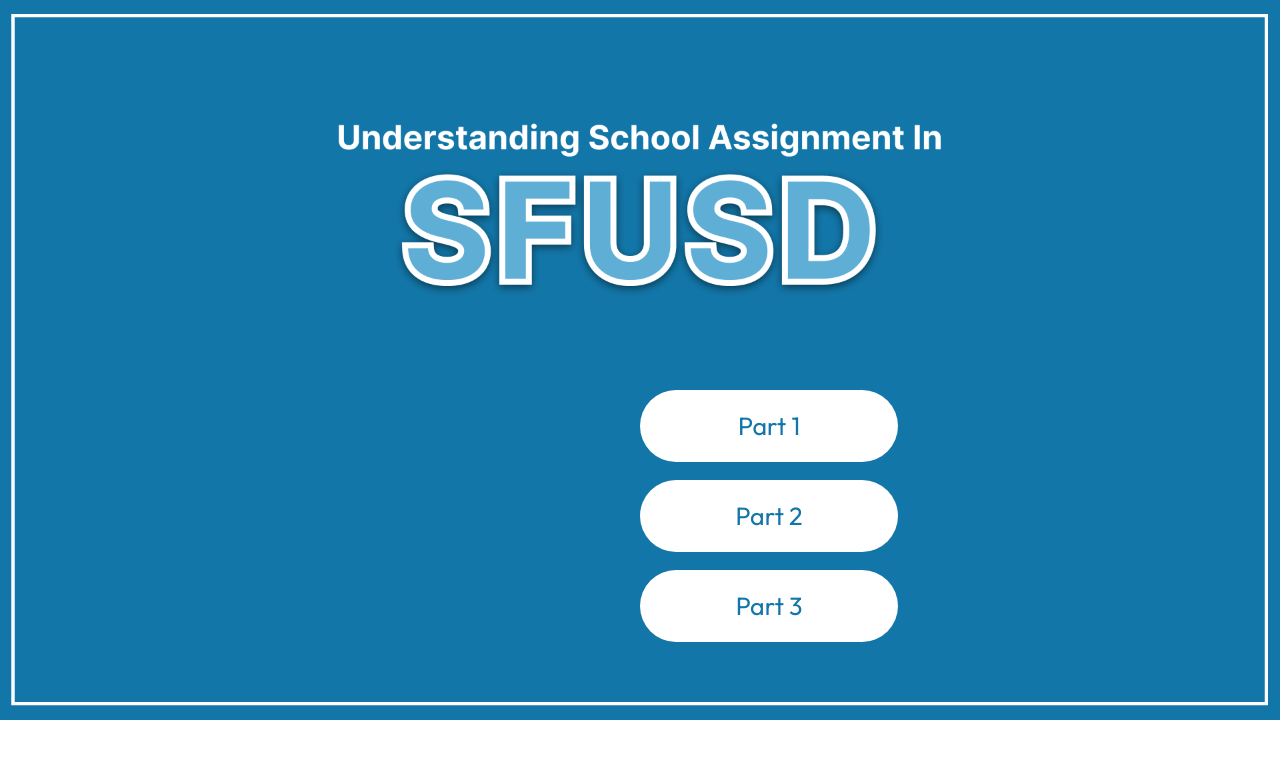
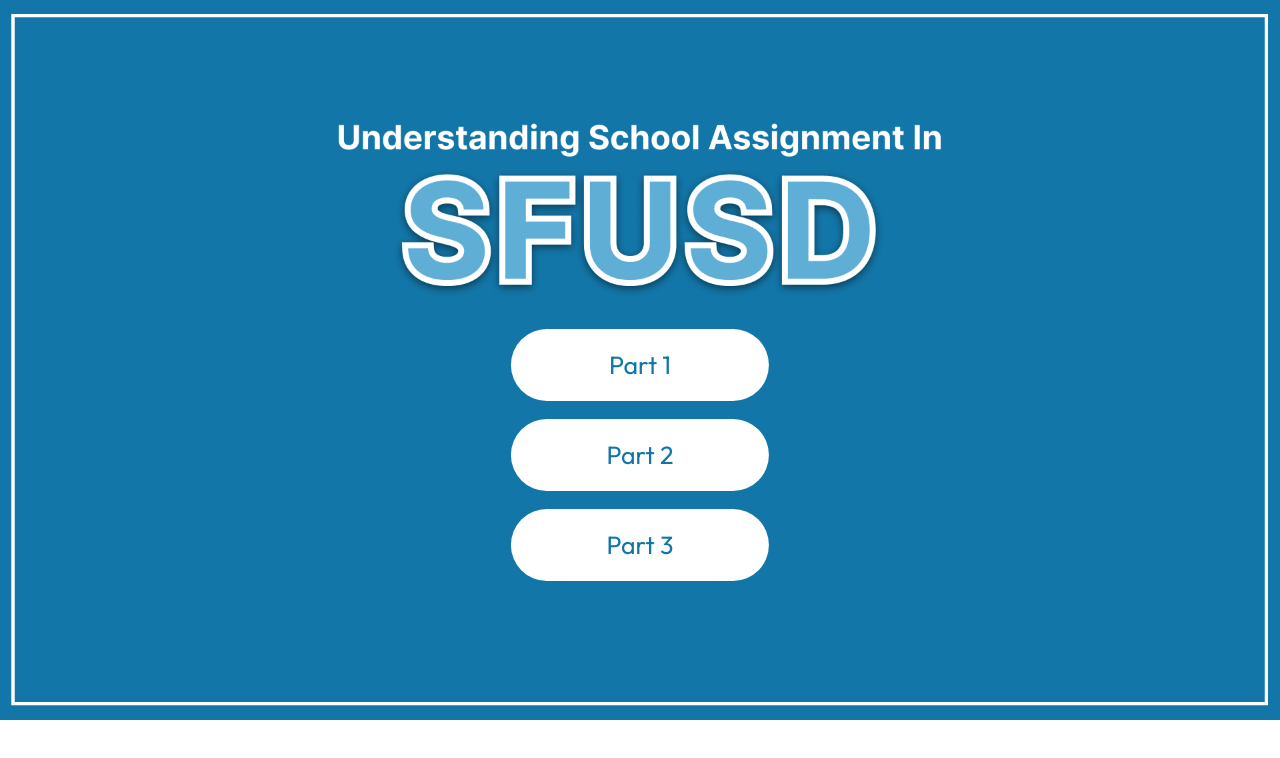
Before and after one commit to emilyhanyf/SFUSD-website, a React (Vite) app: page / in a window 1280 px wide. Shown: the top 758 px of the page. Built offline with nearby package versions, Linux system fonts and the light colour scheme.

Commit message:
Fixed positioning of Homepage buttons

```diff
--- a/src/components/Home/Home.jsx
+++ b/src/components/Home/Home.jsx
@@ -54,14 +54,13 @@
   };
 
   return (
-    <section className={styles.container}>
     <div className={styles.backgroundImage}>
       <img
         src={getBackgroundImage()}
         className={styles.mainImage}
         alt={`Homepage Image`}
       />
-      </div>
+
       <div className={styles.buttonContainer}>
         <button
           className={styles.btn}
@@ -69,7 +68,10 @@
           onMouseLeave={handleMouseLeave}
           style={{ backgroundColor: getButtonColor(hoveredButton) }}
         >
-          <Link to="/part1"> <p style={{ color: getTextColor(hoveredButton) }}>Part 1</p> </Link>
+          <Link to="/part1">
+            {" "}
+            <p style={{ color: getTextColor(hoveredButton) }}>Part 1</p>{" "}
+          </Link>
         </button>
         <button
           className={styles.btn}
@@ -77,7 +79,10 @@
           onMouseLeave={handleMouseLeave}
           style={{ backgroundColor: getButtonColor(hoveredButton) }}
         >
-          <Link to="/part2"> <p style={{ color: getTextColor(hoveredButton) }}>Part 2</p> </Link>
+          <Link to="/part2">
+            {" "}
+            <p style={{ color: getTextColor(hoveredButton) }}>Part 2</p>{" "}
+          </Link>
         </button>
         <button
           className={styles.btn}
@@ -85,9 +90,12 @@
           onMouseLeave={handleMouseLeave}
           style={{ backgroundColor: getButtonColor(hoveredButton) }}
         >
-          <Link to="/part3"> <p style={{ color: getTextColor(hoveredButton) }}>Part 3</p> </Link>
+          <Link to="/part3">
+            {" "}
+            <p style={{ color: getTextColor(hoveredButton) }}>Part 3</p>{" "}
+          </Link>
         </button>
       </div>
-    </section>
+    </div>
   );
 };
--- a/src/components/Home/Home.module.css
+++ b/src/components/Home/Home.module.css
@@ -34,8 +34,9 @@
   flex-direction: column;
   align-items: center;
   gap: 18px;
-    top: 390px;
-    left: 640px;
+  top: 56.85%;
+  left: 50%;
+  transform: translate(-50%, -50%);
   z-index: 1;
 }
 
--- a/src/components/Part1/Part1.jsx
+++ b/src/components/Part1/Part1.jsx
@@ -21,13 +21,13 @@
   };
 
   const handleNext = () => {
-    let index = val < screens.length - 1 ? val + 1 : 0;
+    let index = val < screens.length - 1 ? val + 1 : index;
     setVal(index);
     setScreenData(screens[index]);
   };
 
   const handlePrevious = () => {
-    let index = val > 0 ? val - 1 : screens.length - 1;
+    let index = val > 0 ? val - 1 : index;
     setVal(index);
     setScreenData(screens[index]);
   };
```
Lines whose indentation alone changed are shown as unchanged.
